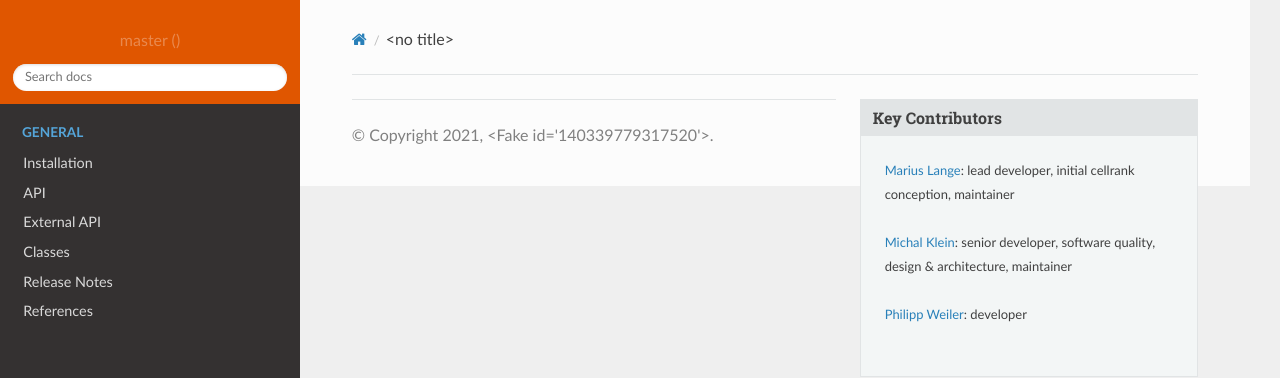
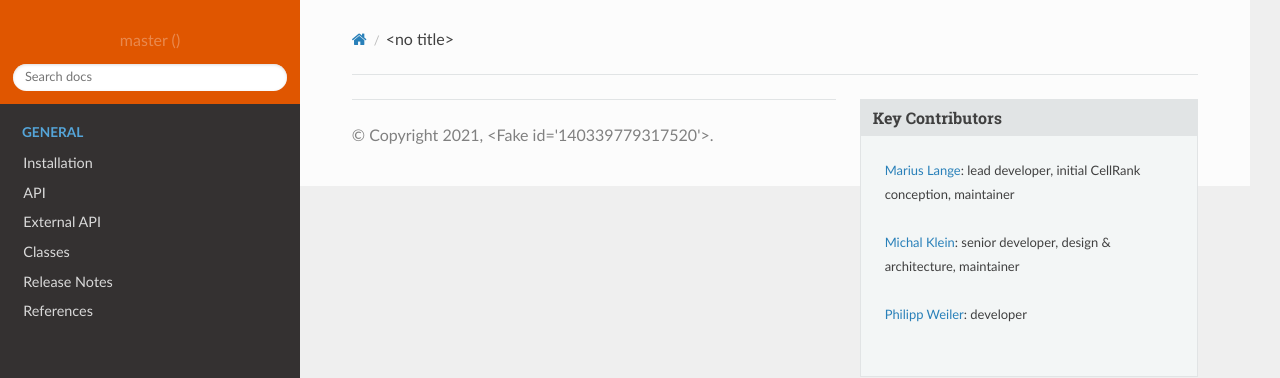
Before and after one commit to theislab/cellrank, a Sphinx documentation site: the page built from docs/source/contributors.rst, in a window 1280 px wide. Shown: the top 378 px of the page. Built offline with Sphinx 7.4.7 and the Read the Docs theme 2.0.0, drawn with Linux system fonts in a browser that asks for light colours; pages that are not in the unit, such as notebooks, are missing from menus; the version number could not be read and is left out.

```diff
--- a/docs/source/contributors.rst
+++ b/docs/source/contributors.rst
@@ -1,7 +1,7 @@
 .. sidebar:: Key Contributors
 
-    * `Marius Lange`_: lead developer, initial cellrank conception, maintainer
-    * `Michal Klein`_: senior developer, software quality, design & architecture, maintainer
+    * `Marius Lange`_: lead developer, initial CellRank conception, maintainer
+    * `Michal Klein`_: senior developer, design & architecture, maintainer
     * `Philipp Weiler`_: developer
 
 .. _Marius Lange: https://twitter.com/MariusLange8
```
